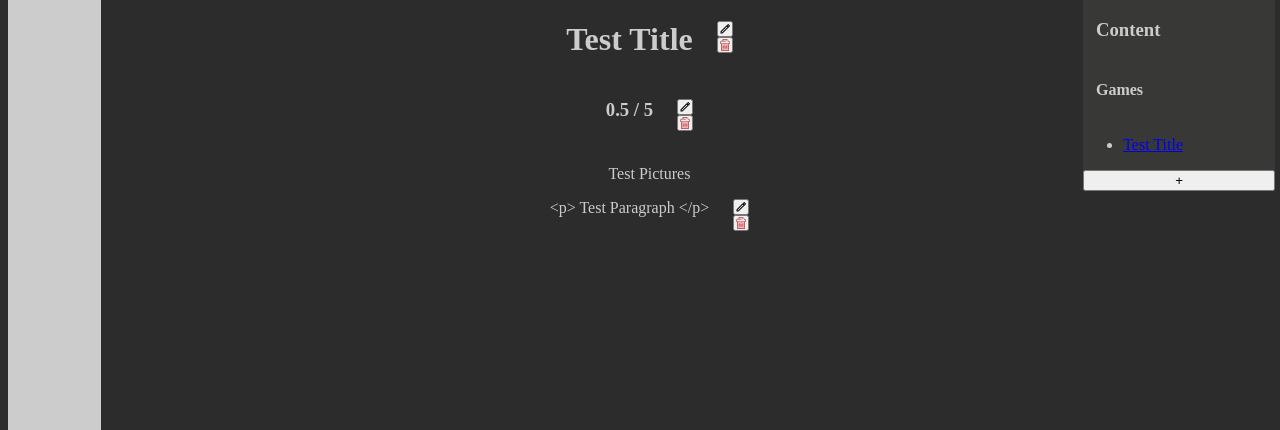
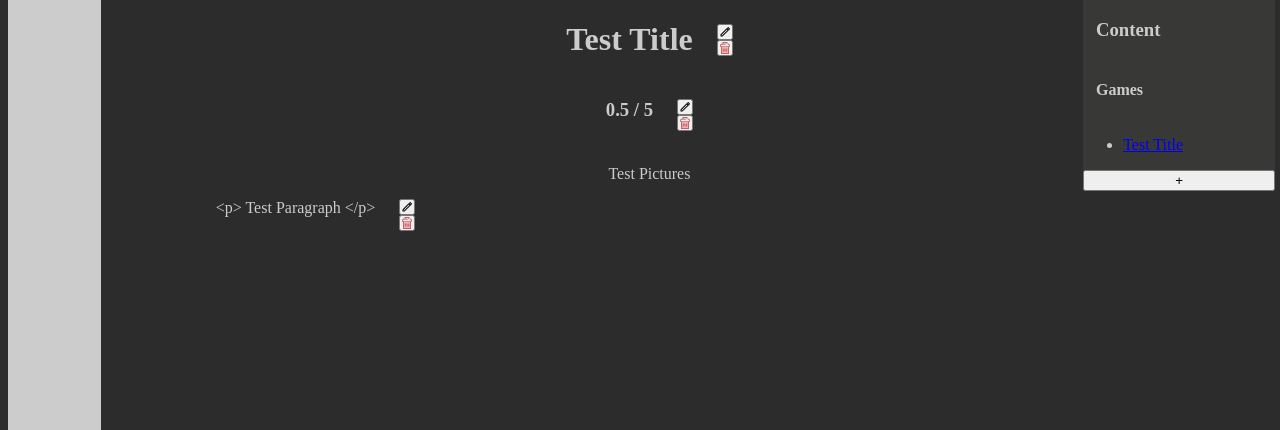
Before and after one commit to Ryboster/DjangoProject, a Django app: page /blog in a window 1280 px wide. Shown: the part 76-506 px from the top of the page. Run offline with Django 4.2, Linux system fonts and the light colour scheme; data comes from the database, SQL or seed files in the repository.

Commit message:
changed positioning method in buttons to a more reliable one

```diff
--- a/server/app1/static/styles/blog/buttons.css
+++ b/server/app1/static/styles/blog/buttons.css
@@ -2,7 +2,10 @@
 .adminButtonsContainer {
     padding-left: 24px;
     display: flex;
+    margin-right: auto;
     flex-direction: column;
+    margin-top: auto;
+    margin-bottom: auto;
 }
 
 .adminButtonsContainer .Button {
@@ -13,4 +16,5 @@
     height: auto;
     align-items: center;
     justify-content: center;
+
 }
```
